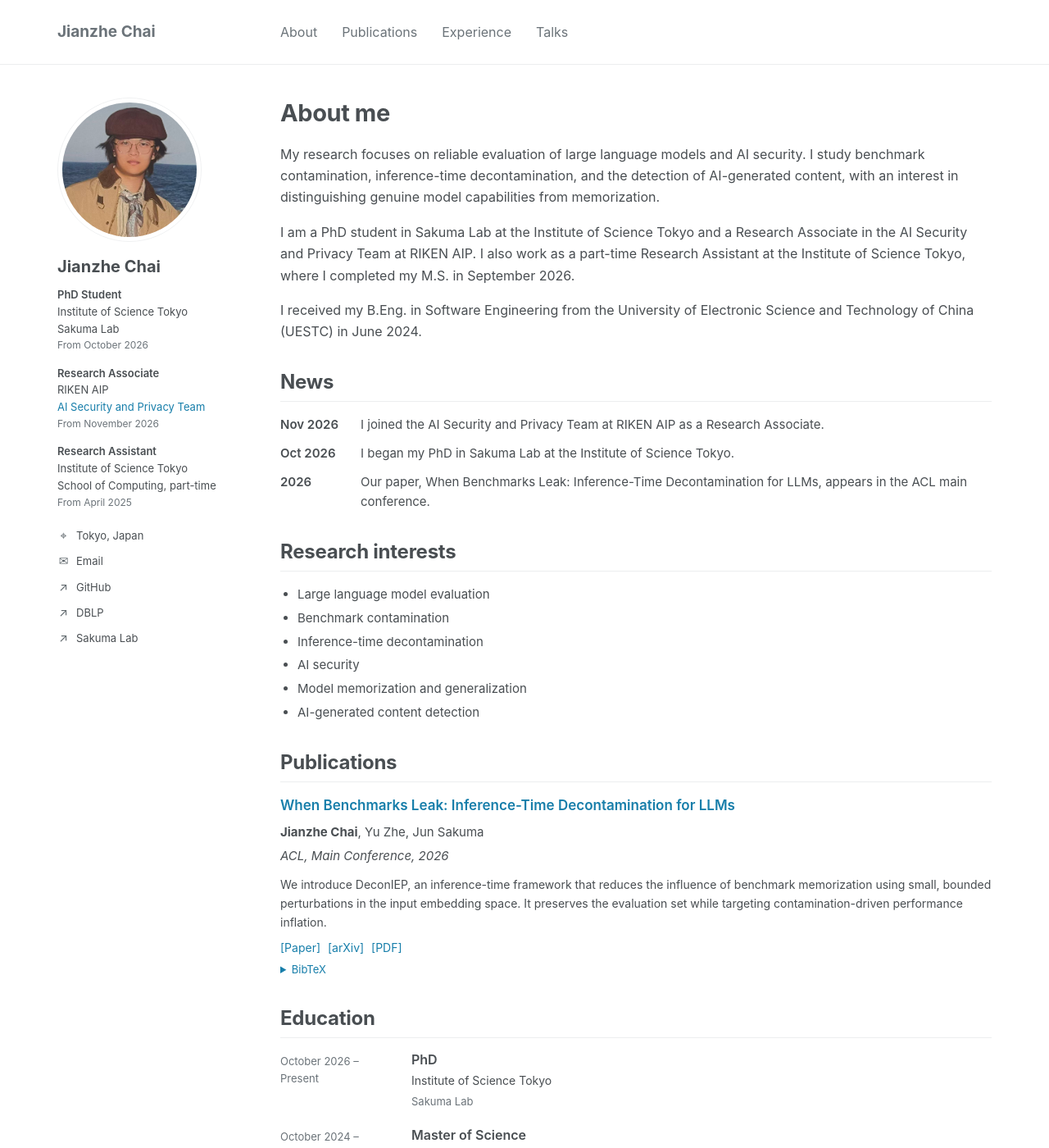
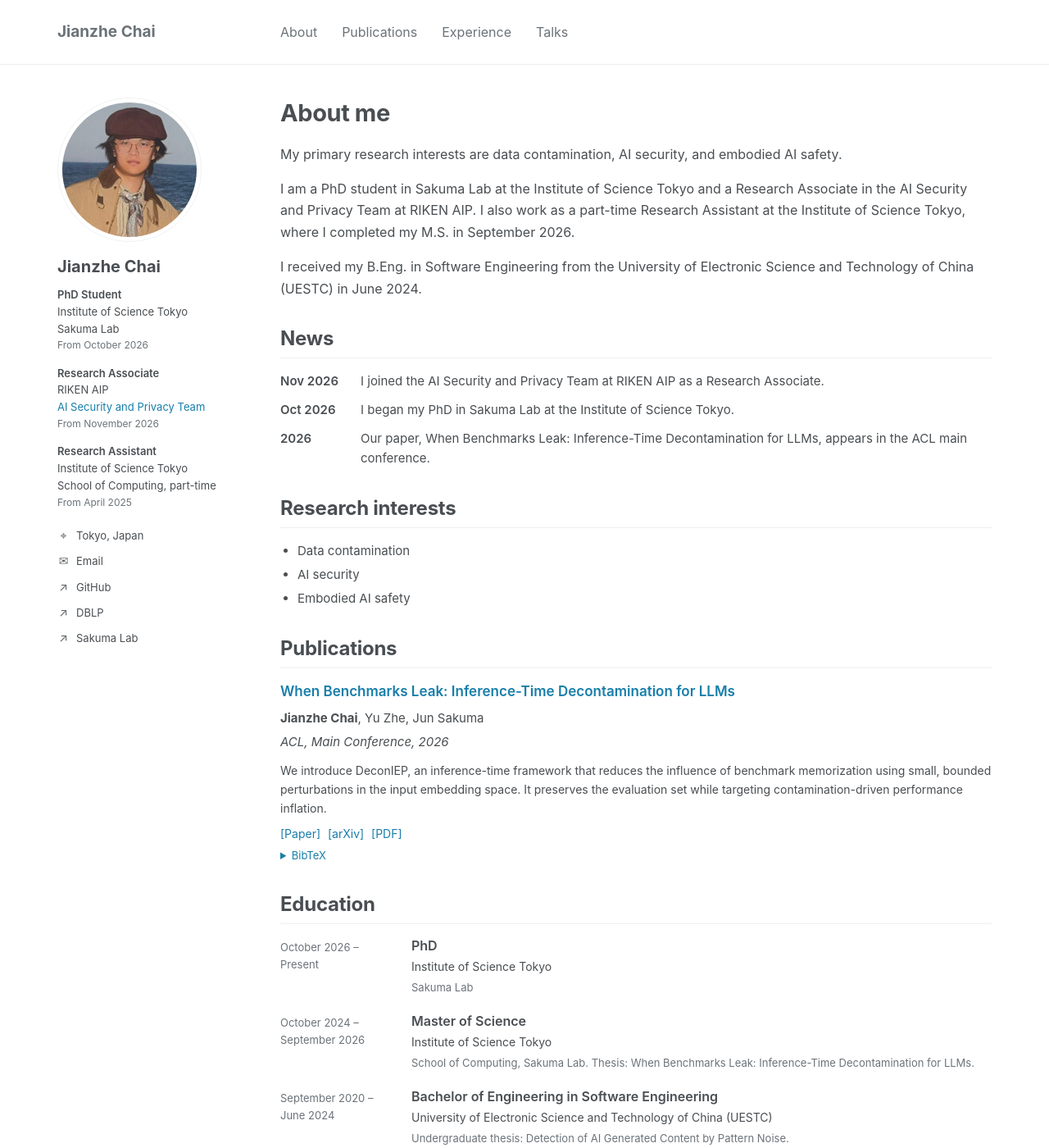
Before and after one commit to chaijianzhe/chaijianzhe.github.io, a Jekyll site: the page built from index.html, in a window 1280 px wide and 1400 px high. Shown: the whole window at 82% size. Built offline with Jekyll 4.4.1, drawn with Linux system fonts in a browser that asks for light colours.

Commit message:
Update primary research interests

```diff
--- a/_data/profile.json
+++ b/_data/profile.json
@@ -46,7 +46,7 @@
     }
   ],
   "biography": [
-    "My research focuses on reliable evaluation of large language models and AI security. I study benchmark contamination, inference-time decontamination, and the detection of AI-generated content, with an interest in distinguishing genuine model capabilities from memorization.",
+    "My primary research interests are data contamination, AI security, and embodied AI safety.",
     "I am a PhD student in Sakuma Lab at the Institute of Science Tokyo and a Research Associate in the AI Security and Privacy Team at RIKEN AIP. I also work as a part-time Research Assistant at the Institute of Science Tokyo, where I completed my M.S. in September 2026.",
     "I received my B.Eng. in Software Engineering from the University of Electronic Science and Technology of China (UESTC) in June 2024."
   ],
@@ -65,12 +65,9 @@
     }
   ],
   "researchInterests": [
-    "Large language model evaluation",
-    "Benchmark contamination",
-    "Inference-time decontamination",
+    "Data contamination",
     "AI security",
-    "Model memorization and generalization",
-    "AI-generated content detection"
+    "Embodied AI safety"
   ],
   "publications": [
     {
```
Also changed, not shown: preview.html (+2 -2 lines).
